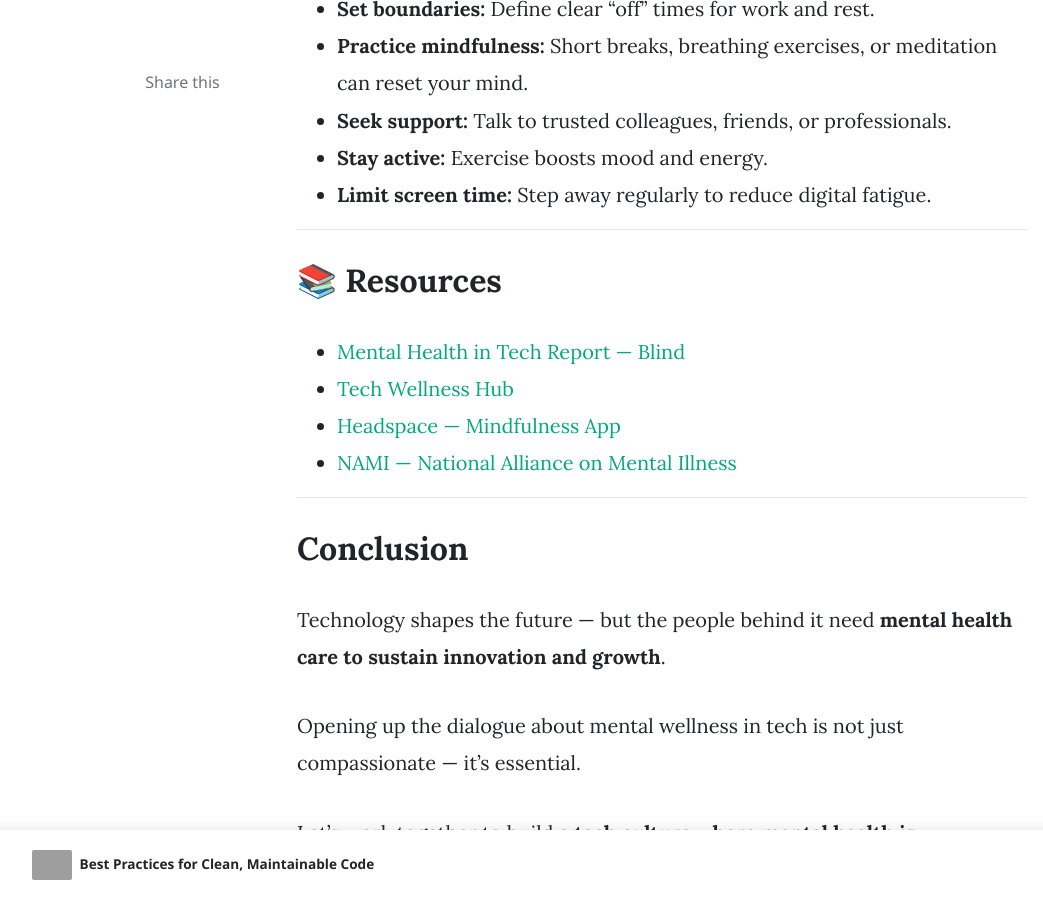
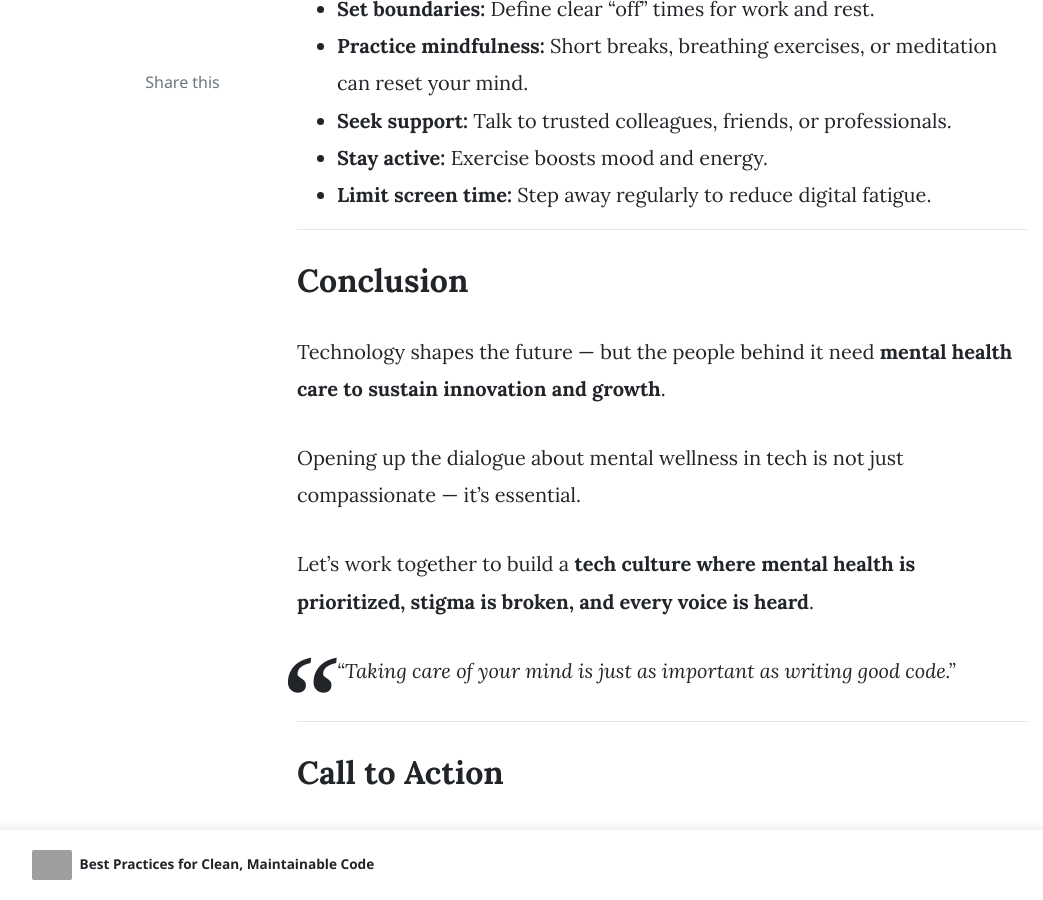
Before and after one commit to Rayean-Mahmud/rayean-mahmud.github.io, a Jekyll site: the page built from _posts/2025-05-31-mental-health-convo-Tech.md, in a window 1280 px wide and 900 px high, scrolled down 4386 px. Shown: the whole window, without its empty margins (73-1116 px from the left). Built offline with Jekyll 4.4.1, drawn with Linux system fonts in a browser that asks for light colours; nearby versions of some CDN libraries; comment, search, counter and statistics services are not loaded; grey boxes are pictures that could not be loaded.

Commit message:
Update 2025-05-31-mental-health-convo-Tech.md

```diff
--- a/_posts/2025-05-31-mental-health-convo-Tech.md
+++ b/_posts/2025-05-31-mental-health-convo-Tech.md
@@ -135,15 +135,6 @@ Companies ignoring mental wellness risk losing top talent and stalling team grow
 
 ---
 
-## 📚 Resources
-
-- [Mental Health in Tech Report — Blind](https://www.teamblind.com/blog/mental-health-in-tech)
-- [Tech Wellness Hub](https://techwellness.co/)
-- [Headspace — Mindfulness App](https://www.headspace.com/)
-- [NAMI — National Alliance on Mental Illness](https://www.nami.org/)
-
----
-
 ## Conclusion
 
 Technology shapes the future — but the people behind it need **mental health care to sustain innovation and growth**.
```
